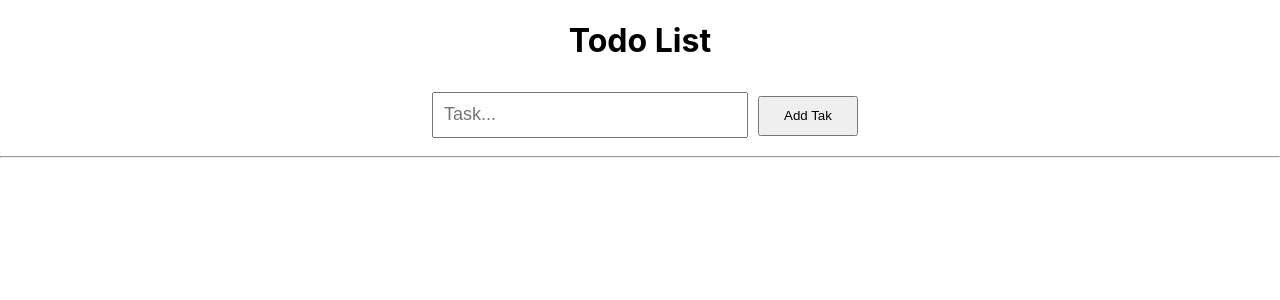
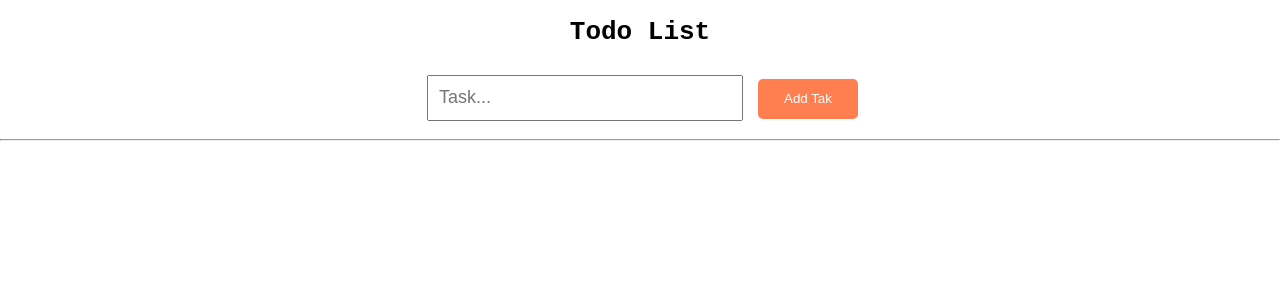
Before and after one commit to mukeshkr123/Todo-List, a React (Create React App) app: page / in a window 1280 px wide. Shown: the top 300 px of the page. Built offline with nearby package versions, Linux system fonts and the light colour scheme.

Commit message:
add list on keydowne enter

```diff
--- a/src/App.css
+++ b/src/App.css
@@ -13,7 +13,13 @@ input{
 button {
   width: 100px;
   height: 40px;
+  margin: 5px;
   cursor: pointer;
+  border: none;
+  background-color: coral;
+  border-radius: 5px;
+  color: white;
+  text-align: center;
 }
 
 ul{
@@ -39,3 +45,7 @@ li{
   flex-direction: row;
   align-items: center;
 }
+
+h1{
+  font-family: monospace;
+}
--- a/src/App.js
+++ b/src/App.js
@@ -9,7 +9,7 @@ function App() {
 
   const addTask = () => {
     if (currentTask.trim("").length === 0) return;
-    setTodoList([...todoList, { task: currentTask, completed: false }]);
+    setTodoList([{ task: currentTask, completed: false }, ...todoList]);
     inputTask.current.value = "";
     setCurrentTask("");
   };
@@ -33,6 +33,9 @@ function App() {
     <div className="App">
       <h1>Todo List</h1>
       <input
+        onKeyDown={(event) => {
+          if (event.keyCode == 13) addTask();
+        }}
         ref={inputTask}
         type="text"
         placeholder="Task..."
```
